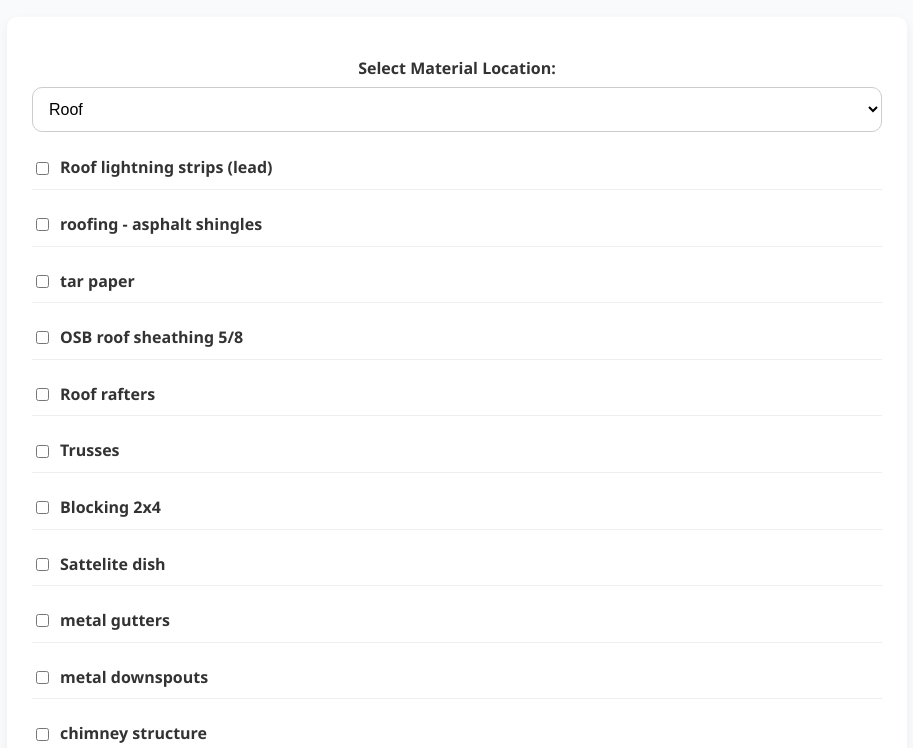
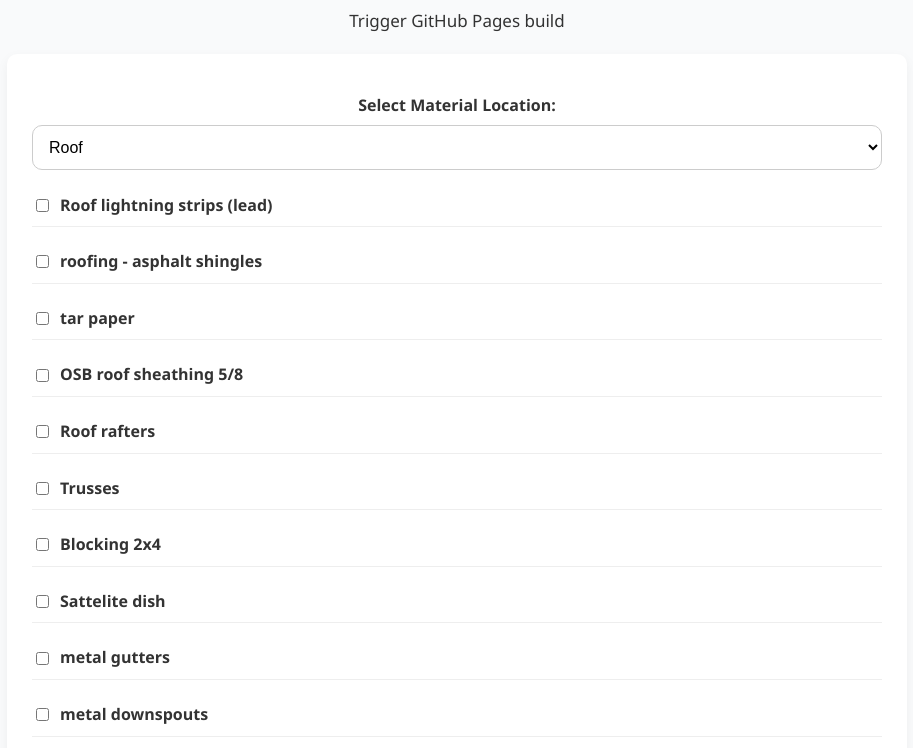
Before and after one commit to ireneonionring1588/Deconstruction-Calculator, a plain HTML site: page index.html in a window 1280 px wide. Shown: the part 48-796 px from the top of the page, without its empty margins (183-1096 px from the left). Drawn offline with Linux system fonts and the light colour scheme.

Commit message:
Update index.html

```diff
--- a/index.html
+++ b/index.html
@@ -7,8 +7,9 @@
   <link rel="stylesheet" href="style.css" />
 </head>
 <body>
+
   <h1>Deconstruction Material Tracker</h1>
-
+  Trigger GitHub Pages build
   <section class="form-section">
     <label for="locationSelect">Select Material Location:</label>
     <select id="locationSelect"></select>
```
